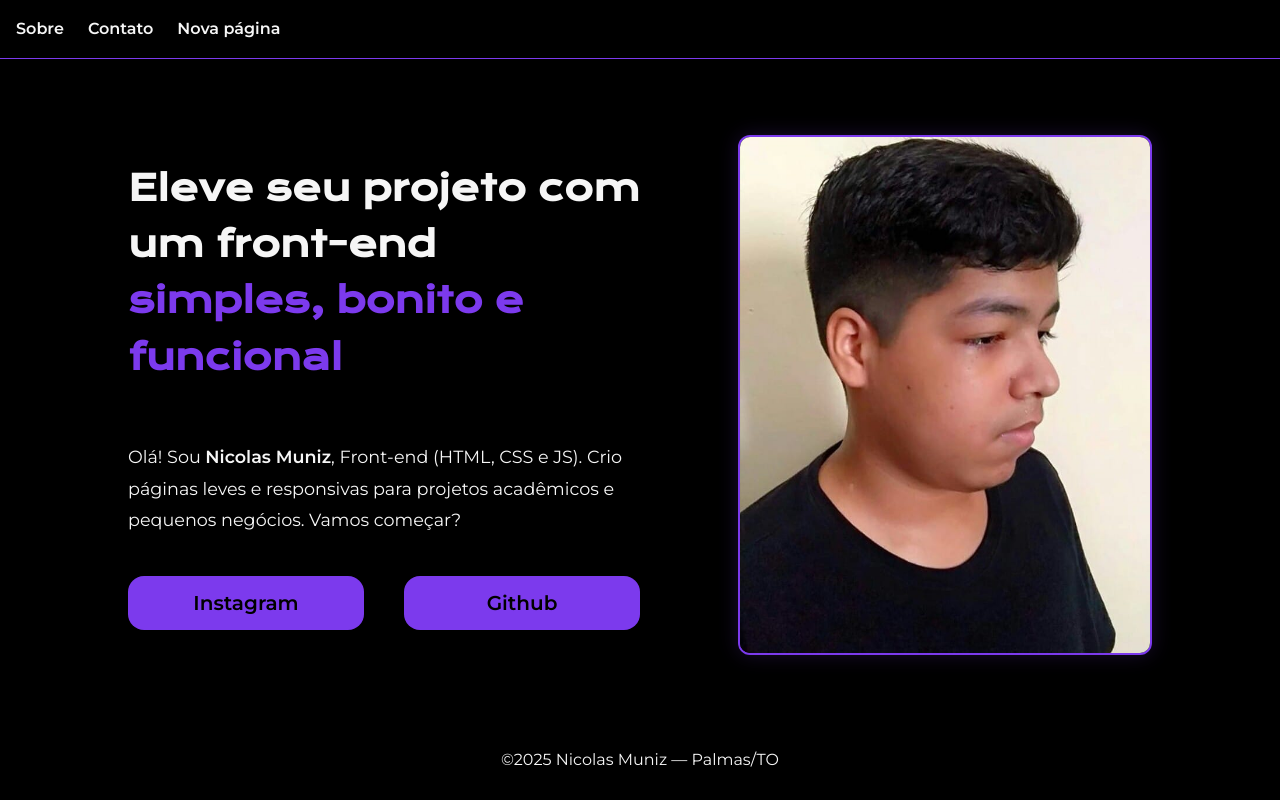
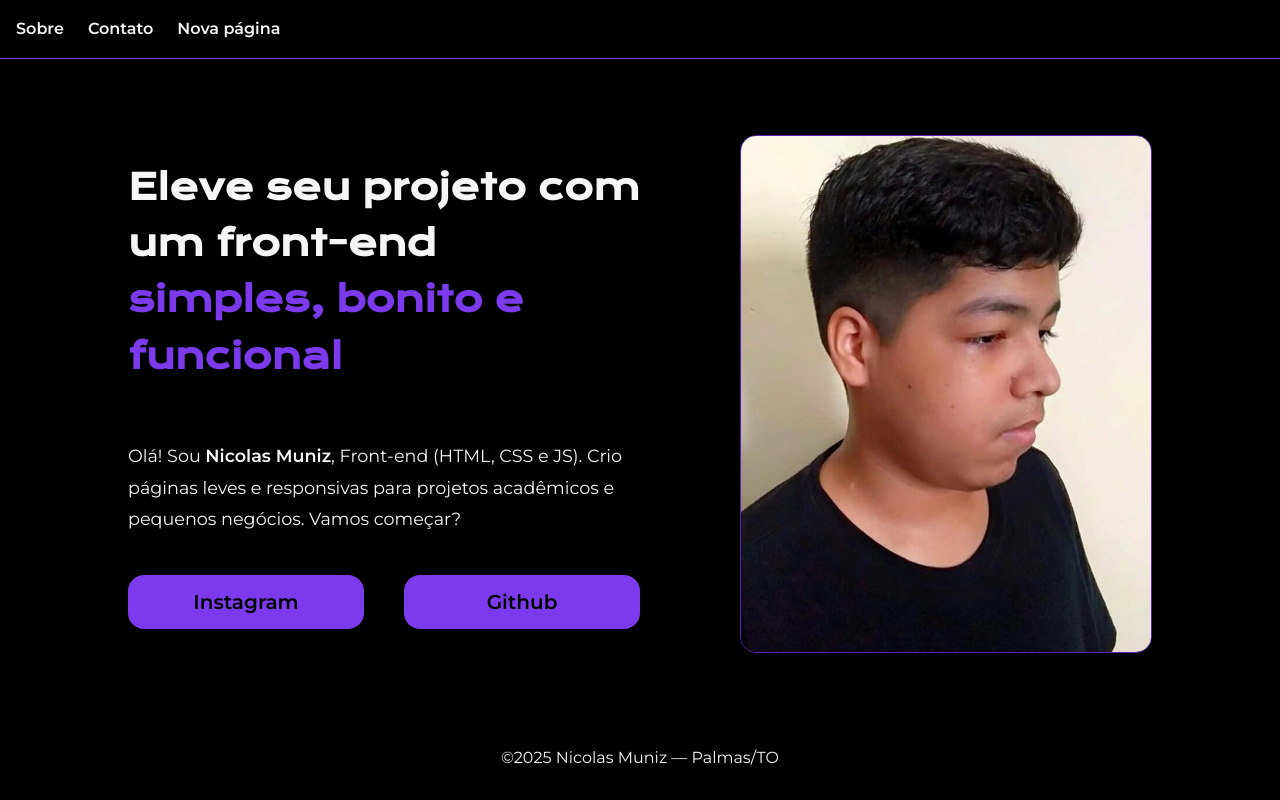
Before and after one commit to muniznicolas/MinhaPaginaPessoal, a plain HTML site: page index.html in a window 1280 px wide. Drawn offline with nearby package versions, Linux system fonts and the light colour scheme.

```diff
--- a/style.css
+++ b/style.css
@@ -238,10 +238,3 @@
   font-size: 1.1rem;
   line-height: 1.8;
 }
-
-/* Imagem com moldura roxa suave */
-.apresentacao__imagem {
-  border: 2px solid var(--cor-terciaria);
-  border-radius: 12px;
-  box-shadow: 0 0 20px rgba(124,58,237,0.2);
-}
```
